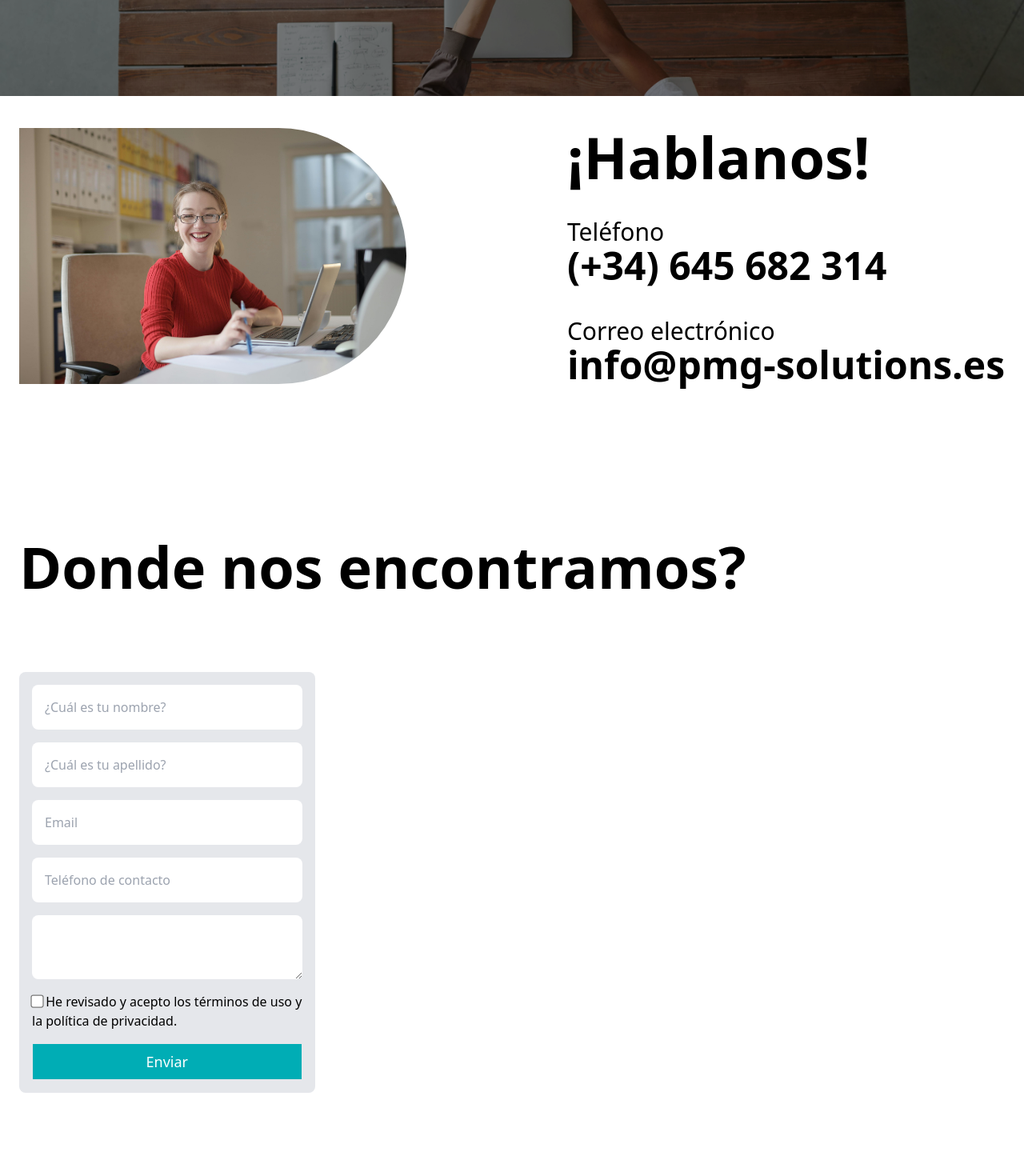
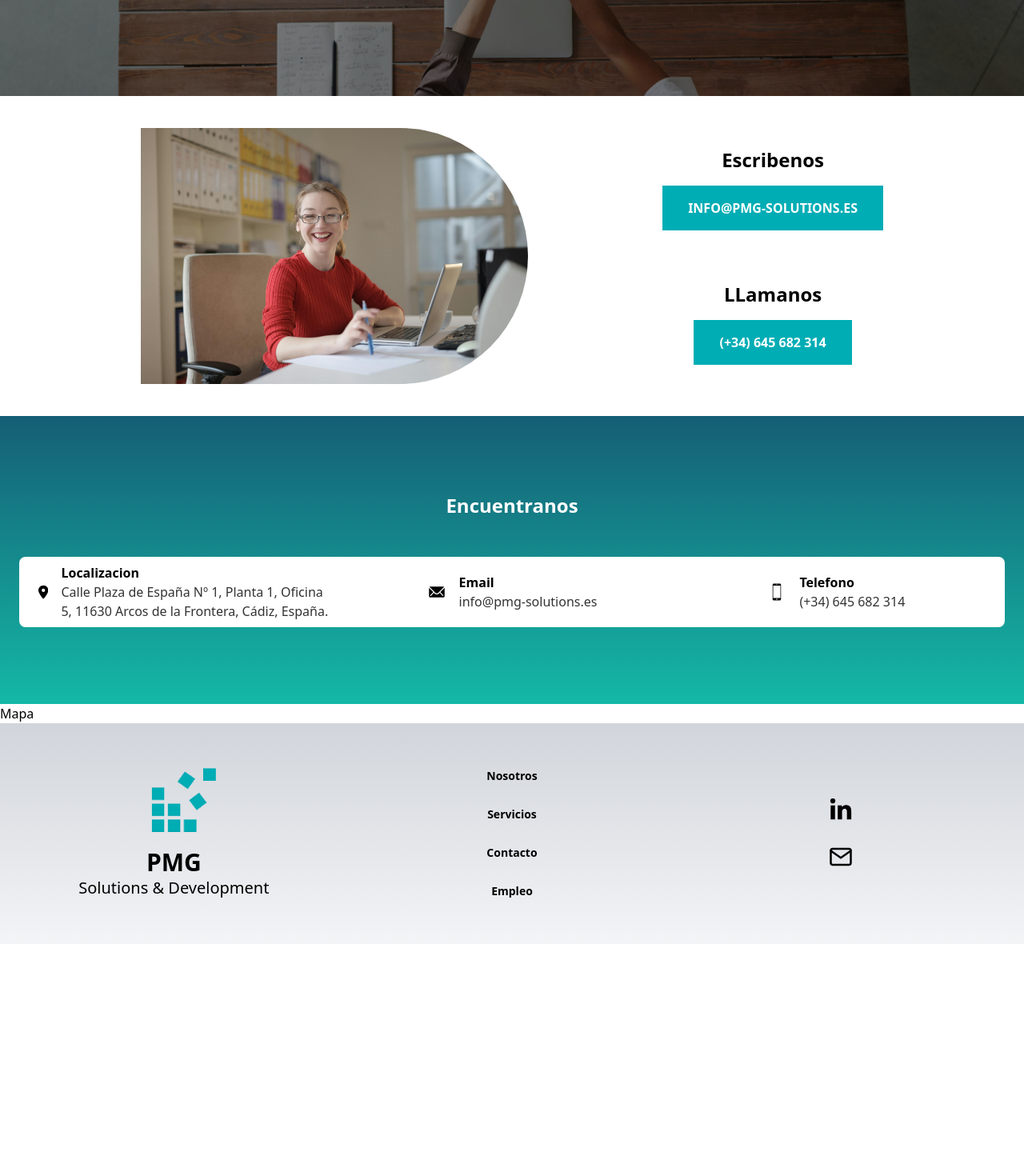
Before and after one commit to beMimg/PMG, a React (Create React App) app: page /contacto in a window 1280 px wide. Shown: the part 280-1750 px from the top of the page at 80% size. After the commit the page ends 1460 px from the top, so only its background shows below. Built offline with nearby package versions, Linux system fonts and the light colour scheme.

Commit message:
Add content to Contacto.tsx

```diff
--- a/package.json
+++ b/package.json
@@ -3,6 +3,7 @@
   "version": "0.1.0",
   "private": true,
   "dependencies": {
+    "@tanstack/react-form": "^0.20.0",
     "@testing-library/jest-dom": "^5.17.0",
     "@testing-library/react": "^13.4.0",
     "@testing-library/user-event": "^13.5.0",
@@ -13,6 +14,7 @@
     "flowbite": "^2.3.0",
     "react": "^18.3.1",
     "react-dom": "^18.3.1",
+    "react-hook-form": "^7.51.5",
     "react-icons": "^5.2.1",
     "react-router-dom": "^6.23.1",
     "react-scripts": "5.0.1",
--- a/src/components/common/CustomLogo.tsx
+++ b/src/components/common/CustomLogo.tsx
@@ -21,7 +21,7 @@ const CustomLogo = ({ component }: CustomLogoProps) => {
       >
         <h1 className="text-3xl font-bold">PMG</h1>
         <h2
-          className={`w-full ${component === "footer" ? "text-lg" : "text-xs"} md:text-xl`}
+          className={`w-full ${component === "footer" ? "text-center text-lg" : "text-xs"} md:text-xl`}
         >
           Solutions & Development
         </h2>
--- a/src/components/contacto/DondeNosEncontramos.tsx
+++ b/src/components/contacto/DondeNosEncontramos.tsx
@@ -3,52 +3,11 @@ import SectionMaxW7XL from "../common/SectionMaxW7XL";
 
 const DondeNosEncontramos = () => {
   return (
-    <SectionMaxW7XL colored={false} bgHoverColor="none">
+    <SectionMaxW7XL colored={true} bgHoverColor="theme">
       <h1 className="text-4xl font-semibold lg:text-7xl">
         Donde nos encontramos?
       </h1>
-      <div className="flex flex-col md:grid md:grid-cols-[30%,40%]">
-        <form className="flex flex-col gap-4 rounded-lg bg-gray-200 p-4">
-          <input
-            type="text"
-            name="name"
-            placeholder="¿Cuál es tu nombre?"
-            className="rounded-lg p-4"
-          />
-          <input
-            type="text"
-            name="name"
-            placeholder="¿Cuál es tu apellido?"
-            className="rounded-lg p-4"
-          />
-          <input
-            type="email"
-            name="name"
-            placeholder="Email"
-            className="rounded-lg p-4"
-          />
-          <input
-            type="number"
-            name="name"
-            placeholder="Teléfono de contacto"
-            className="rounded-lg p-4"
-          />
-          <textarea name="motivo" className="rounded-lg p-4"></textarea>
-          <label htmlFor="terms">
-            <input
-              type="checkbox"
-              name="terms"
-              id="terms"
-              className=" scale-125"
-            />{" "}
-            He revisado y acepto los términos de uso y la política de
-            privacidad.
-          </label>
-          <button className="logo-background-color border p-2 text-lg font-medium text-white transition-all hover:border-teal-500 hover:bg-white hover:text-teal-500">
-            Enviar
-          </button>
-        </form>
-      </div>
+      <div className="flex flex-col md:grid md:grid-cols-[30%,40%]"></div>
     </SectionMaxW7XL>
   );
 };
--- a/src/pages/Contacto.tsx
+++ b/src/pages/Contacto.tsx
@@ -1,39 +1,80 @@
 import meetingImg from "../assets/route-images/hands-together-photo.jpg";
 import happyWomanImg from "../assets/happy-woman.jpg";
-import Main from "../components/common/Main";
 import TopSectionHalfImageHalfContent from "../components/common/TopSectionHalfImageHalfContent";
-import DondeNosEncontramos from "../components/contacto/DondeNosEncontramos";
+import { FaLocationDot } from "react-icons/fa6";
+import { IoIosPhonePortrait } from "react-icons/io";
+import { IoIosMail } from "react-icons/io";
 
 const Contacto = () => {
   return (
     <>
       <TopSectionHalfImageHalfContent image={meetingImg}>
-        <div className="flex h-full flex-col items-center justify-between gap-4 md:flex-row">
+        <div className="flex h-full flex-col items-center justify-evenly gap-4 md:flex-row">
           <img
             src={happyWomanImg}
             alt="happy woman in computer"
             className="hidden h-[80%] rounded-r-full md:block"
           />
-          <div className="flex h-full flex-col  justify-evenly">
-            <h1 className="text-4xl font-semibold lg:text-7xl">¡Hablanos!</h1>
-            <div>
-              <p className="text-xl lg:text-3xl">Teléfono</p>
-              <p className="text-2xl font-semibold lg:text-5xl">
+          <div className="flex h-full flex-col justify-evenly">
+            <div className="flex flex-col items-center gap-4">
+              <h2 className="text-2xl font-semibold">Escribenos</h2>
+              <a
+                className="logo-background-color p-4 px-8 font-semibold uppercase text-white transition-all hover:scale-105"
+                href="mailto:info@pmg-solutions.es"
+              >
+                info@pmg-solutions.es
+              </a>
+            </div>
+            <div className="flex flex-col items-center gap-4">
+              <h2 className="text-2xl font-semibold">LLamanos</h2>
+              <a
+                className="logo-background-color p-4 px-8 font-semibold uppercase text-white transition-all hover:scale-105"
+                href="tel:+34 645 682 314"
+              >
                 (+34) 645 682 314
-              </p>
-            </div>
-            <div>
-              <p className="text-xl lg:text-3xl">Correo electrónico</p>
-              <p className="text-2xl font-semibold lg:text-5xl">
-                info@pmg-solutions.es
-              </p>
+              </a>
             </div>
           </div>
         </div>
       </TopSectionHalfImageHalfContent>
-      <Main>
-        <DondeNosEncontramos />
-      </Main>
+      <section className="bg-gradient-to-b from-cyan-800 to-teal-500  px-6 py-24 text-white ">
+        <div className="mx-auto flex max-w-7xl flex-col items-center gap-12 ">
+          <h1 className="text-2xl font-semibold">Encuentranos</h1>
+          <div className="flex flex-col gap-8 rounded-lg   bg-white p-2 px-6 text-black md:grid md:grid-cols-3 md:justify-items-center">
+            <div className="flex flex-row items-center gap-4 ">
+              <FaLocationDot className="text-2xl" />
+              <div>
+                <p className="font-semibold">Localizacion</p>
+                <p className="opacity-80">
+                  Calle Plaza de España Nº 1, Planta 1, Oficina 5, 11630 Arcos
+                  de la Frontera, Cádiz, España.
+                </p>
+              </div>
+            </div>
+            <div className="flex flex-row items-center gap-4">
+              <IoIosMail className="text-2xl" />
+              <div>
+                <p className="font-semibold">Email</p>
+                <a className="opacity-80" href="mailto:info@pmg-solutions.es">
+                  info@pmg-solutions.es
+                </a>
+              </div>
+            </div>
+            <div className="flex flex-row items-center gap-4">
+              <IoIosPhonePortrait className="text-2xl" />
+              <div>
+                <p className="font-semibold">Telefono</p>
+                <a className="opacity-80" href="tel:+34 645 682 314">
+                  (+34) 645 682 314
+                </a>
+              </div>
+            </div>
+          </div>
+        </div>
+      </section>
+      <section>
+        <h1>Mapa</h1>
+      </section>
     </>
   );
 };
```
Also changed, not shown: 1 other file (tests, documents, lock files or other folders).
